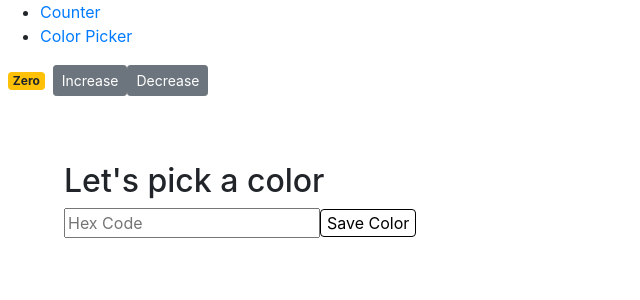
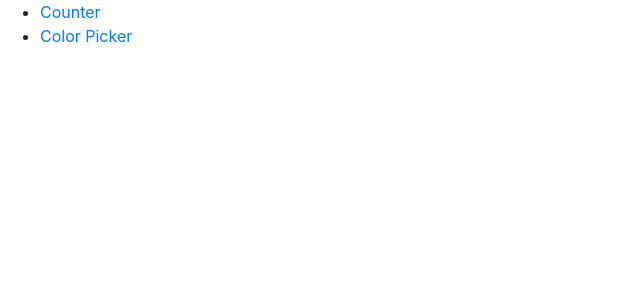
Before and after one commit to cresharper/react-sandbox, a React (Create React App) app: page / in a window 1280 px wide. Shown: the top 300 px of the page, without its empty margins (0-640 px from the left). Built offline with nearby package versions, Linux system fonts and the light colour scheme.

Commit message:
make em different pages

```diff
--- a/src/index.js
+++ b/src/index.js
@@ -23,8 +23,6 @@ ReactDOM.render(
           </li>
         </ul>
     </Router>
-    <Counter />
-    <ColorPicker />
   </main>,
   document.getElementById('root')
 );
```
